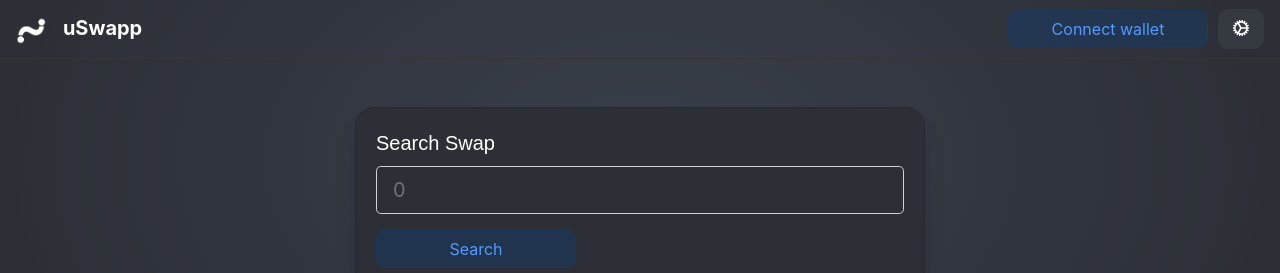
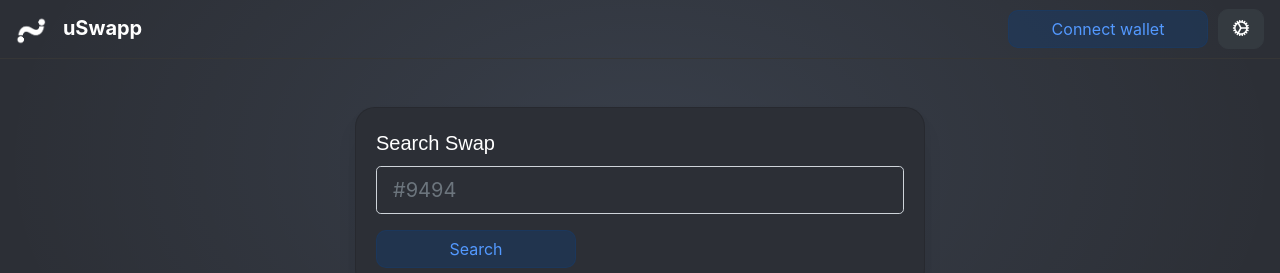
Before and after one commit to dvidd/uSwapp, a React (Create React App) app: page / in a window 1280 px wide. Both pictures are taken after a click on the element "Search for a Swap". Shown: the top 273 px of the page. Built offline with nearby package versions, Linux system fonts and the light colour scheme.

Commit message:
Search Swap form validation

```diff
--- a/src/components/SwapSearch/SwapSearch.js
+++ b/src/components/SwapSearch/SwapSearch.js
@@ -8,18 +8,38 @@ class Search extends Component {
     super(props);
     this.state = {
       id: null,
-      loading: false
+      loading: false,
+      notValidId: true,
+      touch: false
     };
     this.handleChange = this.handleChange.bind(this);
   }
 
+  errors() {
+    this.setState({ touch: true });
+    var id = this.state.id;
+    if (id === 0 || id < 0 || id === null) {
+      this.setState({ notValidId: true });
+    } else {
+      this.setState({ notValidId: false });
+    }
+  }
+
   handleChange(evt) {
-    this.setState({ [evt.target.name]: evt.target.value });
+    this.setState({ id: evt.target.value });
+    setTimeout(() => {
+      this.errors();
+    }, 1000);
   }
-  async getSwap() {
-    this.setState({ loading: true });
-    await this.props.getSwap(this.state.id);
-    this.setState({ loading: false });
+  getSwap() {
+    if (this.state.notValidId === false && this.state.touch === true) {
+      this.setState({ loading: true });
+      this.props.getSwap(this.state.id);
+      this.setState({ loading: false });
+    } else {
+      // Errors
+      this.errors();
+    }
   }
   render() {
     return (
@@ -33,9 +53,14 @@ class Search extends Component {
                 type="number"
                 name="id"
                 className="form-control form-control-lg"
-                placeholder="0"
+                placeholder="#9494"
                 required
               />
+              {this.state.notValidId && this.state.touch && (
+                <div className="invalid-feedback d-block">
+                  Please enter a valid id
+                </div>
+              )}
             </div>
 
             {this.state.loading ? (
```
